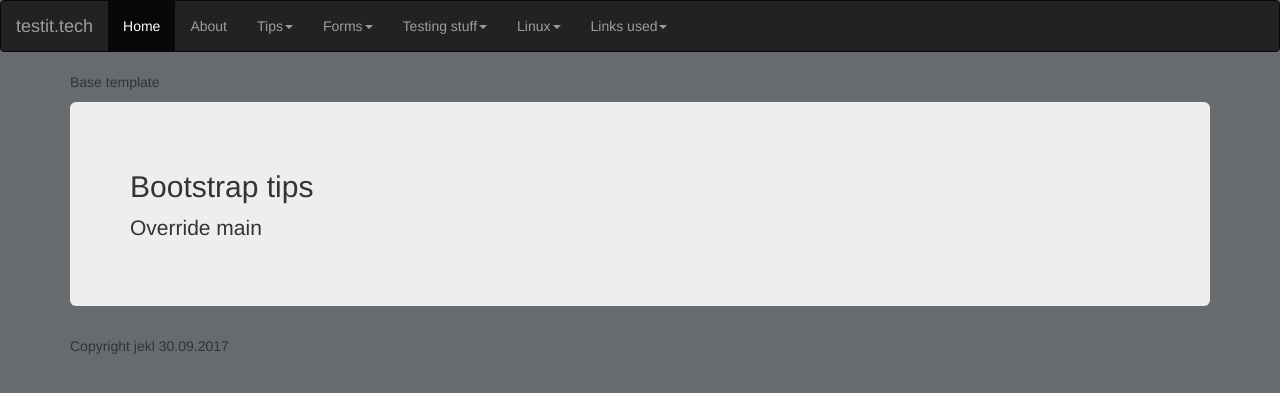
After one commit to spawnmarvel/TSK_testit.tech, a Flask app: page /boottips in a window 1280 px wide. The commit adds this page. Shown: the top 393 px of the page. Run offline with Flask 2, Linux system fonts and the light colour scheme; some libraries are stand-ins or nearby versions.

Commit message:
added tips link with section (py, bootstrap, etc

```diff
--- a/app/templates/base.html
+++ b/app/templates/base.html
@@ -25,13 +25,22 @@
         <span class="icon-bar"></span>
         <span class="icon-bar"></span>
       </button>
+       <!-- nav testit.tech  -->
       <a class="navbar-brand" href="#">testit.tech</a>
     </div>
     <div class="collapse navbar-collapse" id="myNavbar">
       <ul class="nav navbar-nav">
         <li class="active"><a href="/">Home</a></li>
         <li><a href="about">About</a></li>
-        <li><a href="tips">Py tips</a></li>
+        <!-- nav tips  -->
+        <li class="dropdown">
+            <a class="dropdown-toggle" data-toggle="dropdown" href="#">Tips<span class="caret"></span></a>
+            <ul class="dropdown-menu">
+                <li><a href="pytips">Py + Flask + DO tips</a></li>
+                <li><a href="boottips">Bootstrap tips</a></li>
+            </ul>
+          </li>
+          <!-- nav forms  -->
         <li class="dropdown">
           <a class="dropdown-toggle" data-toggle="dropdown" href="#">Forms<span class="caret"></span></a>
           <ul class="dropdown-menu">
@@ -41,9 +50,9 @@
             <li><a href="#">Form 4</a></li>
           </ul>
         </li>
-
+        <!-- nav testing stuff  -->
         <li class="dropdown">
-            <a class="dropdown-toggle" data-toggle="dropdown" href="#">Stuff done<span class="caret"></span></a>
+            <a class="dropdown-toggle" data-toggle="dropdown" href="#">Testing stuff<span class="caret"></span></a>
             <ul class="dropdown-menu">
                 <li><a href="ftp">SFTP (Secure FTP)</a></li>
                 <li><a href="grafana">Grafana with Postgre</a></li>
@@ -51,7 +60,7 @@
             </ul>
           </li>
 
-
+          <!-- nav linux  -->
         <li class="dropdown">
           <a class="dropdown-toggle" data-toggle="dropdown" href="#">Linux<span class="caret"></span></a>
           <ul class="dropdown-menu">
@@ -60,7 +69,7 @@
 
           </ul>
         </li>
-
+        <!-- nav links used  -->
         <li class="dropdown">
             <a class="dropdown-toggle" data-toggle="dropdown" href="#">Links used<span class="caret"></span></a>
             <ul class="dropdown-menu">
@@ -75,13 +84,15 @@
               <li><a href="http://pythoncentral.io/introductory-tutorial-python-sqlalchemy/" target="_blank">SqlAlchemy</a></li>
               <li><a href="https://www.sqlalchemy.org/" target="_blank">sqlalchemy.org</a></li>
               <li><a href="https://www.sqlite.org/" target="_blank">sqlite.org</a></li>
-
             </ul>
           </li>
 
       </ul>
+      <!-- nav ul  -->
     </div>
+    <!-- div myNavnbar  -->
   </div>
+  <!-- div container fluid  -->
   </nav>
 	<!-- base section end  -->
     <div class="container">
--- /dev/null
+++ b/app/templates/bootstraptips.html
@@ -0,0 +1,9 @@
+{% extends "base.html" %}
+{% block title %}Bootstrap{% endblock %}
+{% block body %}
+<div class="jumbotron">
+  <h2>Bootstrap tips</h2>
+  <p class="Lead">Override main</p>
+
+</div>
+{% endblock %}
--- a/app/views.py
+++ b/app/views.py
@@ -95,14 +95,18 @@
 
     return render_template('form_contact.html', form=form)
 
-@app.route("/tips")
+@app.route("/pytips")
 def py_tips():
      return render_template("pytips.html")
 
 @app.route("/grafana")
-def grafana_test():
+def grafana_tips():
     return render_template("grafana_test.html")
 
 @app.route("/github")
-def github_test():
+def github_tips():
     return render_template("github.html")
+
+@app.route("/boottips")
+def bootstrap_tips():
+    return render_template("bootstraptips.html")
```
Lines whose indentation alone changed are shown as unchanged.
